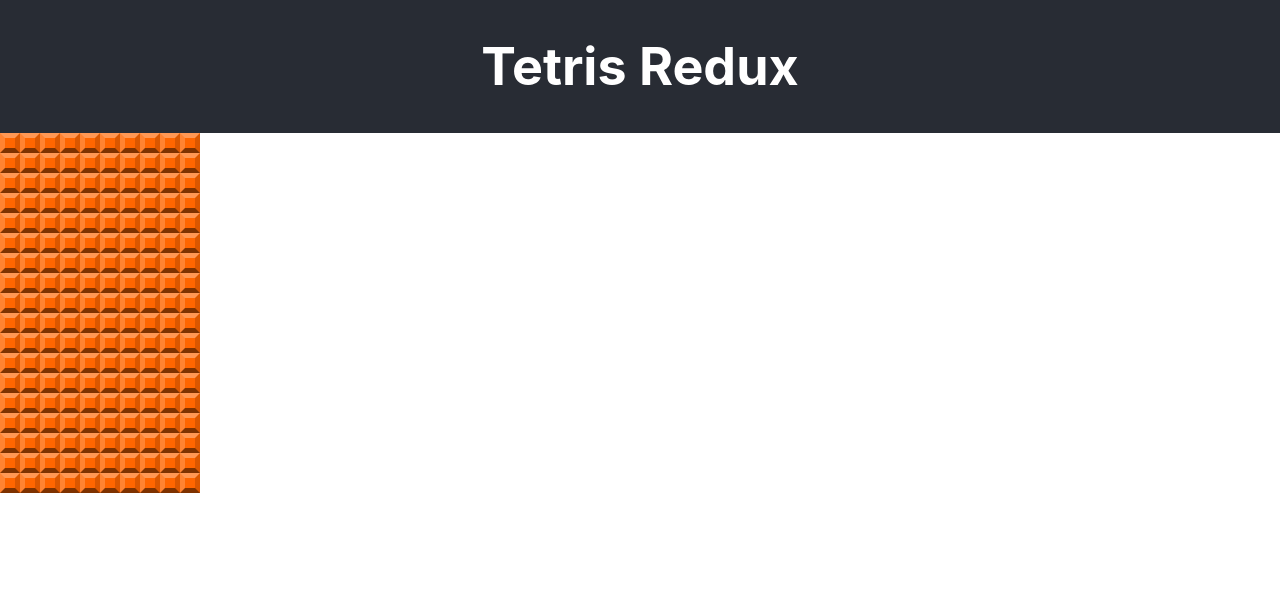
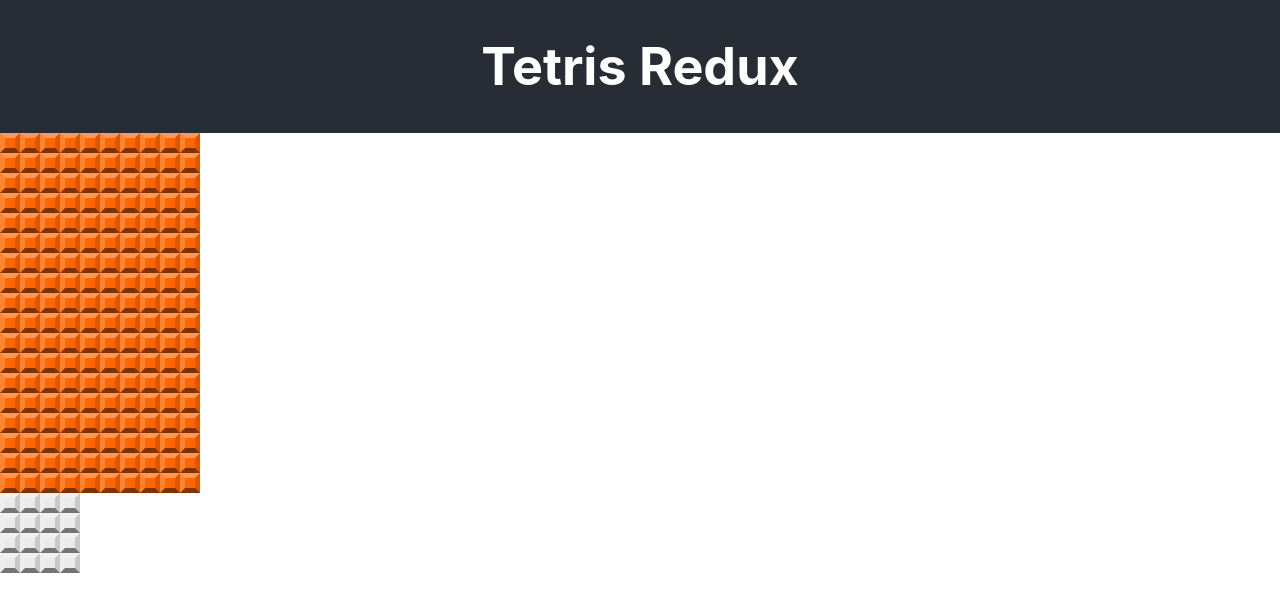
Before and after one commit to LucHighwalker/tetris-redux, a React (Create React App) app: page / in a window 1280 px wide. Shown: the top 612 px of the page. Built offline with nearby package versions, Linux system fonts and the light colour scheme.

Commit message:
- added next block

```diff
--- a/src/App.jsx
+++ b/src/App.jsx
@@ -2,6 +2,7 @@ import React, { Component } from 'react';
 import { connect } from 'react-redux';
 
 import GridBoard from './components/gridBoard/gridBoard';
+import NextBlock from './components/nextBlock/nextBlock';
 
 import './App.scss';
 
@@ -13,6 +14,7 @@ class App extends Component {
           <h1 className="App-title">Tetris Redux</h1>
         </header>
         <GridBoard />
+        <NextBlock />
       </div>
     );
   }
--- a/src/components/gridBoard/gridBoard.scss
+++ b/src/components/gridBoard/gridBoard.scss
@@ -1,5 +1,7 @@
-.gridBoard {
-	padding: 5px;
-	border: 1px solid grey;
-	border-radius: 5px;
+/* Grid Board - This defines the `grid-board` to display as `grid`. This causes the children of this element to arrange on a grid. The number of columns is set by `--cols` var and the width of each column is set by `--tile-size`. These two CSS custom properties are defined in `:root` which allow them to be easily changed.*/
+.grid-board {
+  display: grid;
+  grid-template-columns: repeat(var(--cols), var(--tile-size));
+  grid-gap: 0;
+  align-self: flex-start;
 }
--- a/src/components/gridSquare/gridSquare.scss
+++ b/src/components/gridSquare/gridSquare.scss
@@ -1,5 +1,10 @@
-.gridSquare {
-	padding: 5px;
-	border: 1px solid grey;
-	border-radius: 5px;
+.grid-square {
+  border-style: solid;
+  width: var(--tile-size);
+  height: var(--tile-size);
+  border-width: var(--border-width);
+  border-left-color: var(--border-left-color);
+  border-top-color: var(--border-top-color);
+  border-right-color: var(--border-right-color);
+  border-bottom-color: var(--border-bottom-color);
 }
--- /dev/null
+++ b/src/components/nextBlock/nextBlock.jsx
@@ -0,0 +1,41 @@
+import React, { Component } from 'react';
+import { connect } from "react-redux";
+
+import GridSquare from '../gridSquare/gridSquare'
+
+import './nextBlock.scss';
+
+class NextBlock extends Component {
+	constructor(props) {
+		super(props);
+
+		// states go here.
+	}
+
+	makeGrid() {
+    const box = [[0,0,0,0], [0,0,0,0], [0,0,0,0], [0,0,0,0]]
+    // Map the block to the grid
+    return box.map((rowArray, row) => {
+      return rowArray.map((square, col) => {
+        return <GridSquare key={`${row}${col}`} color={0} />
+      })})
+    }
+
+  render () {
+    return (
+      <div className="next-block">
+        {this.makeGrid()}
+      </div>
+    )
+  }
+}
+
+const mapStateToProps = state => ({
+	...state
+});
+
+const mapDispatchToProps = dispatch => ({
+	// action: () => dispatch(action())
+});
+
+export default connect(mapStateToProps, mapDispatchToProps)(NextBlock);
--- /dev/null
+++ b/src/components/nextBlock/nextBlock.scss
@@ -0,0 +1,5 @@
+.next-block {
+  display: grid;
+  grid-template-columns: repeat(4, var(--tile-size));
+  align-self: flex-start;
+}
--- a/src/index.scss
+++ b/src/index.scss
@@ -79,25 +79,6 @@ code {
   background-color: var(--color-7);
 }
 
-.grid-square {
-  border-style: solid;
-  width: var(--tile-size);
-  height: var(--tile-size);
-  border-width: var(--border-width);
-  border-left-color: var(--border-left-color);
-  border-top-color: var(--border-top-color);
-  border-right-color: var(--border-right-color);
-  border-bottom-color: var(--border-bottom-color);
-}
-
 * {
   box-sizing: border-box;
 }
-
-/* Grid Board - This defines the `grid-board` to display as `grid`. This causes the children of this element to arrange on a grid. The number of columns is set by `--cols` var and the width of each column is set by `--tile-size`. These two CSS custom properties are defined in `:root` which allow them to be easily changed.*/
-.grid-board {
-  display: grid;
-  grid-template-columns: repeat(var(--cols), var(--tile-size));
-  grid-gap: 0;
-  align-self: flex-start;
-}
```
